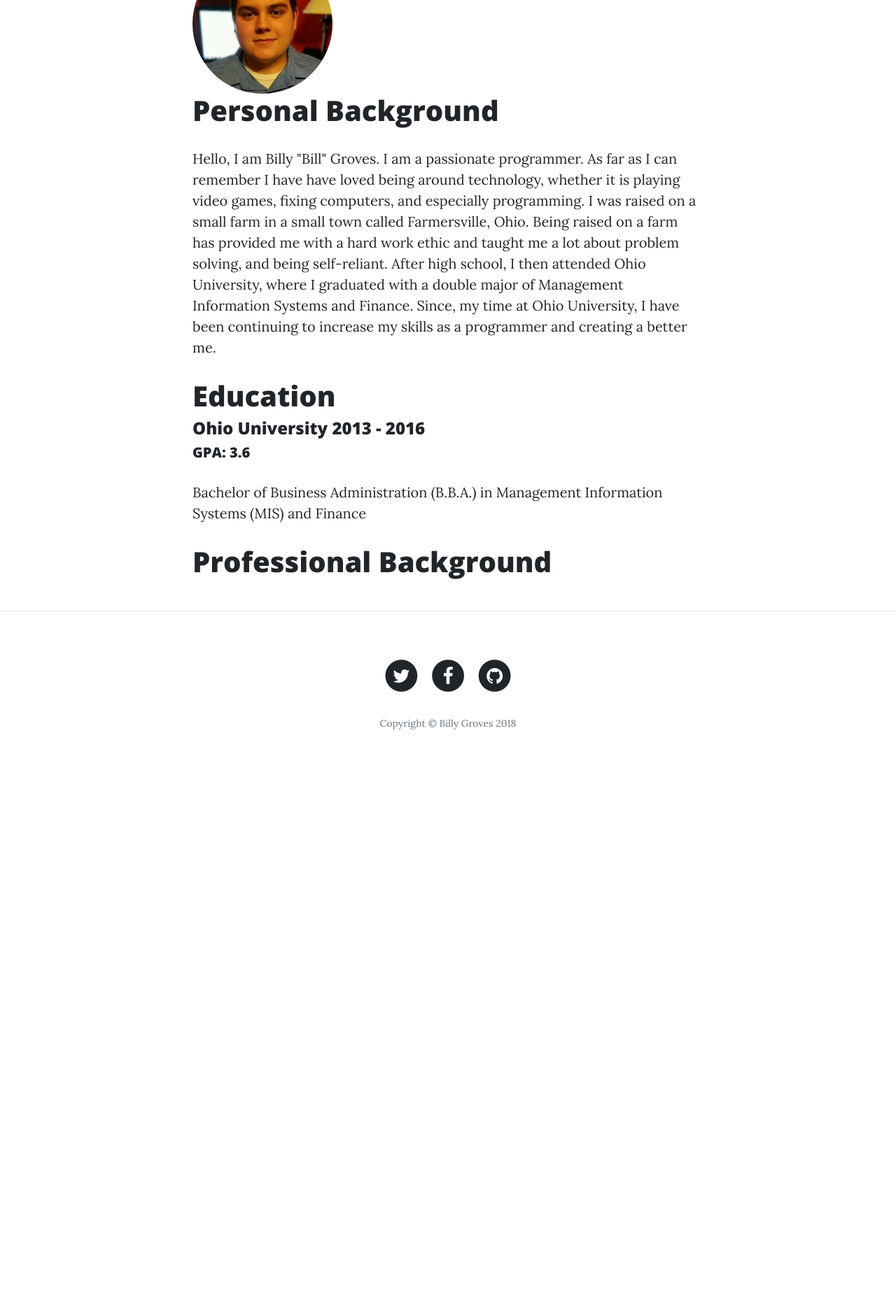
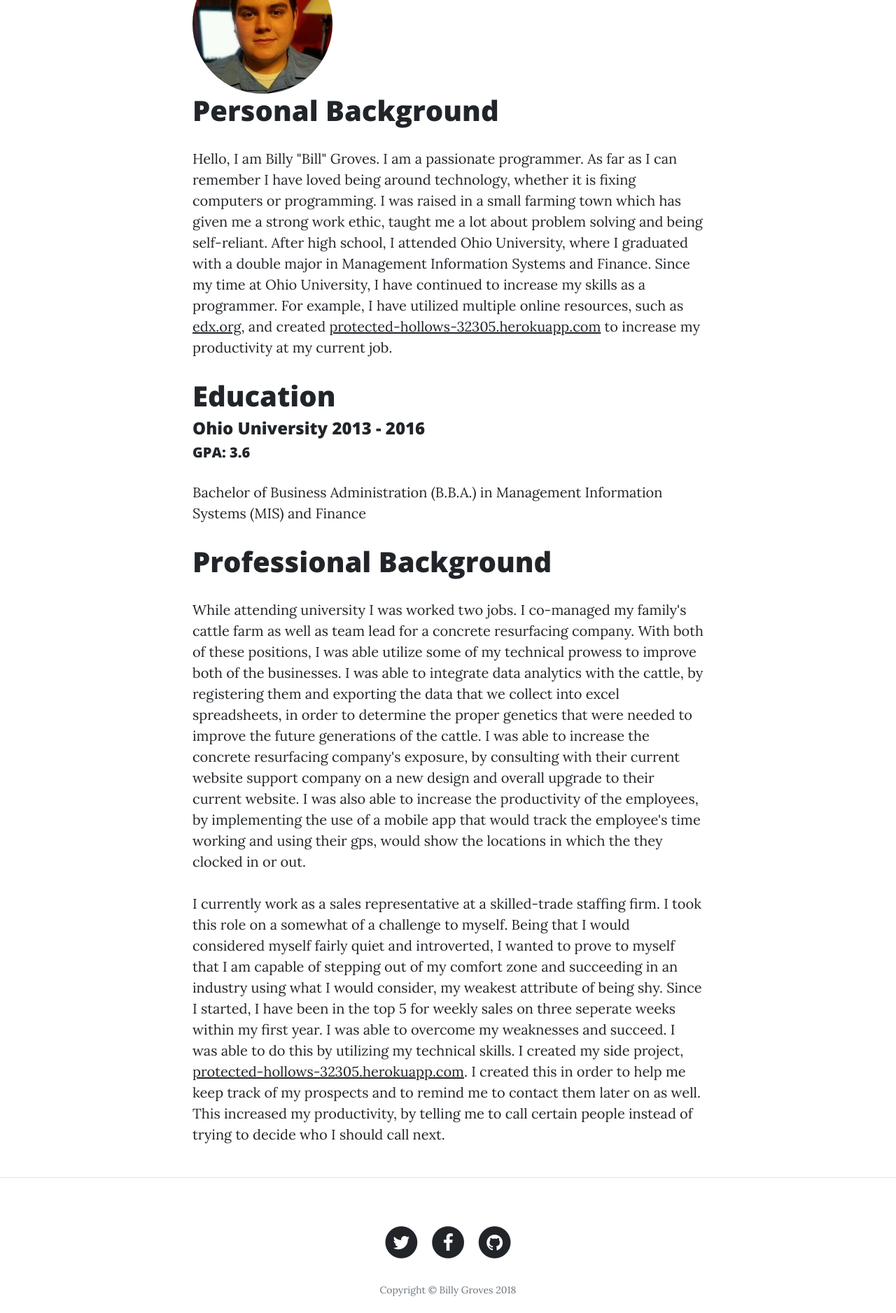
Before and after one commit to billyggroves/myBlog, a Python web app: template templates/about.html in a window 1280 px wide. Shown: the part 648-2525 px from the top of the page at 70% size. Before the commit the page ends 1691 px from the top, so only its background shows below. Run offline with Jinja, Linux system fonts and the light colour scheme; the template is opened without the code that fills it, so the values that code supplies are empty; some libraries are stand-ins or nearby versions.

Commit message:
pushing from windows

```diff
--- a/templates/about.html
+++ b/templates/about.html
@@ -73,13 +73,18 @@
         <div class="col-lg-8 col-md-10 mx-auto">
           <img src="/static/img/profilePic.jpg" class="rounded-circle">
           <h1>Personal Background</h1>
-          <p>Hello, I am Billy "Bill" Groves. I am a passionate programmer. As far as I can remember I have have loved being around technology, whether it is playing video games, fixing computers, and especially programming. I was raised on a small farm in a small town called Farmersville, Ohio. Being raised on a farm has provided me with a hard work ethic and taught me a lot about problem solving, and being self-reliant. After high school, I then attended Ohio University, where I graduated with a double major of Management Information Systems and Finance. Since, my time at Ohio University, I have been continuing to increase my skills as a programmer and creating a better me.<p>
+          <p>Hello, I am Billy "Bill" Groves. I am a passionate programmer. As far as I can remember I have loved being around technology, whether it is fixing computers or programming. I was raised in a small farming town which has given me a strong work ethic, taught me a lot about problem solving and being self-reliant. After high school, I attended Ohio University, where I graduated with a double major in Management Information Systems and Finance. Since my time at Ohio University, I have continued to increase my skills as a programmer. For example, I have utilized multiple online resources, such as
+            <a href="https://www.edx.org/course/">edx.org</a>, and created
+            <a href="https://protected-hollows-32305.herokuapp.com/">protected-hollows-32305.herokuapp.com</a> to increase my productivity at my current job.</p>
           <h1>Education</h1>
           <h4>Ohio University 2013 - 2016</h4>
           <h5>GPA: 3.6</h5>
           <p>Bachelor of Business Administration (B.B.A.) in Management Information Systems (MIS) and Finance</p>
           <h1>Professional Background</h1>
-          <p></p>
+          <p>While attending university I was worked two jobs. I co-managed my family's cattle farm as well as  team lead for a concrete resurfacing company. With both of these positions, I was able utilize some of my technical prowess to improve both of the businesses. I was able to integrate data analytics with the cattle, by registering them and exporting the data that we collect into excel spreadsheets, in order to determine the proper genetics that were needed to improve the future generations of the cattle. I was able to increase the concrete resurfacing company's exposure, by consulting with their current website support company on a new design and overall upgrade to their current website. I was also able to increase the productivity of the employees, by implementing the use of a mobile app that would track the employee's time working and using their gps, would show the locations in which the they clocked in or out.</p>
+          <p>I currently work as a sales representative at a skilled-trade staffing firm. I took this role on a somewhat of a challenge to myself. Being that I would considered myself fairly quiet and introverted, I wanted to prove to myself that I am capable of stepping out of my comfort zone and succeeding in an industry using what I would consider, my weakest attribute of being shy. Since I started, I have been in the top 5 for weekly sales on three seperate weeks within my first year. I was able to overcome my weaknesses and succeed. I was able to do this by utilizing my technical skills. I created my side project,
+              <a href="https://protected-hollows-32305.herokuapp.com/">protected-hollows-32305.herokuapp.com</a>. I created this in order to help me keep track of my prospects and to remind me to contact them later on as well. This increased my productivity, by telling me to call certain people instead of trying to decide who I should call next.
+          </p>
         </div>
       </div>
     </div>
```
